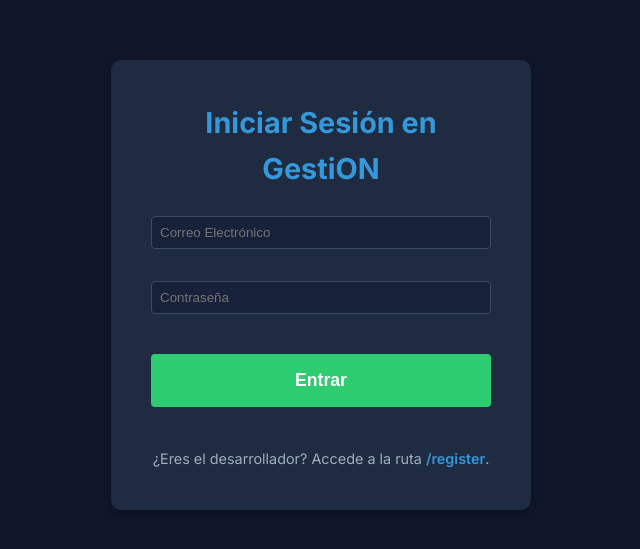
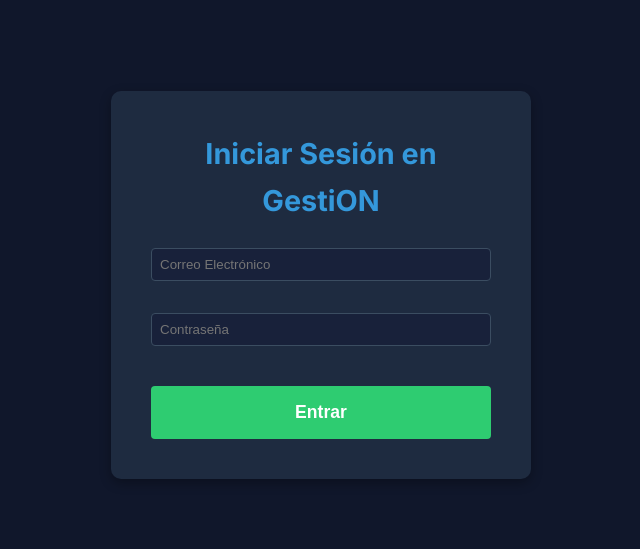
Before and after one commit to devsgestion/gestion-inventario-ventas, a React (Vite) app: page /login in a window 1280 px wide. Shown: the part 115-664 px from the top of the page, without its empty margins (319-959 px from the left). Built offline with nearby package versions, Linux system fonts and the light colour scheme; no server answers.

Commit message:
se quita del login /register

```diff
--- a/src/pages/LoginPage.jsx
+++ b/src/pages/LoginPage.jsx
@@ -84,10 +84,6 @@ const LoginPage = () => {
 
                     {error && <p className="c-auth-error">{error}</p>}
 
-                    <p className="c-auth-prompt">
-                        ¿Eres el desarrollador? Accede a la ruta <a href="/register">/register</a>.
-                    </p>
-
                 </form>
             </div>
         </div>
```
